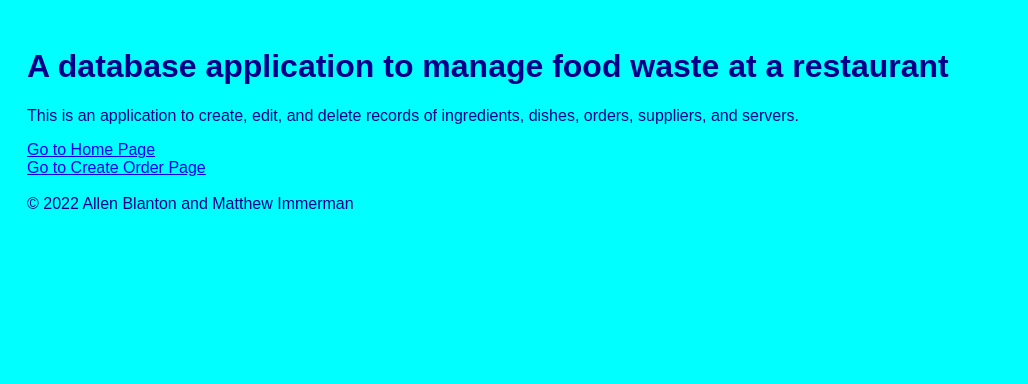
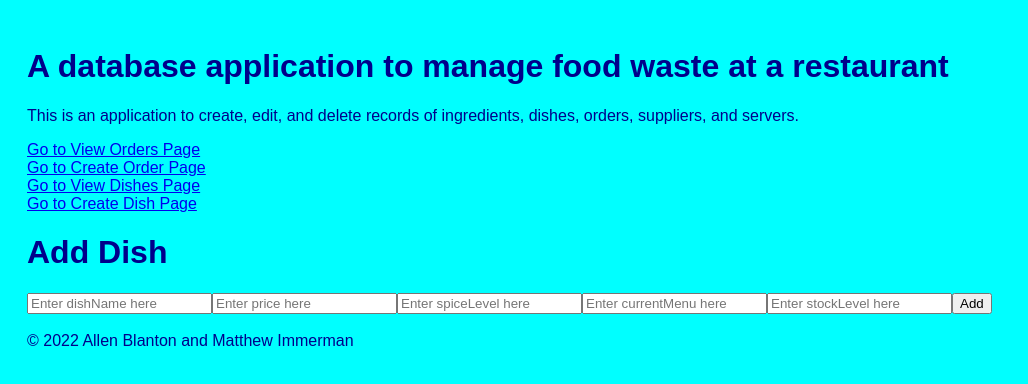
Before and after one commit to ajbbla/cs-340-project, a React (Create React App) app in the folder restaurant_react/: page /add-dish in a window 1280 px wide. Shown: the top 384 px of the page, without its empty margins (0-1028 px from the left). Built offline with nearby package versions, Linux system fonts and the light colour scheme.

Commit message:
added react files for Dishes table and modified controller, App.js, and Navigation component

```diff
--- a/restaurant_react/src/App.js
+++ b/restaurant_react/src/App.js
@@ -6,11 +6,15 @@ import { BrowserRouter as Router, Route } from 'react-router-dom';
 import ViewOrdersPage from './pages/ViewOrdersPage';
 import CreateOrderPage from './pages/CreateOrderPage';
 import EditOrderPage from './pages/EditOrderPage';
+import ViewDishesPage from './pages/ViewDishesPage';
+import CreateDishPage from './pages/CreateDishPage';
+import EditDishPage from './pages/EditDishPage';
 import Navigation from './components/Navigation';
 import { useState } from 'react';
 
 function App() {
   const [orderToEdit, setOrderToEdit] = useState();
+  const [dishToEdit, setDishToEdit] = useState();
   return (
     <div className="App">
       <header>
@@ -31,6 +35,15 @@ function App() {
           <Route path="/edit-order">
             <EditOrderPage orderToEdit={orderToEdit} />
           </Route>
+          <Route path="/view-dishes">
+            <ViewDishesPage setDishToEdit={setDishToEdit} />
+          </Route>
+          <Route path="/add-dish">
+            <CreateDishPage />
+          </Route>
+          <Route path="/edit-dish">
+            <EditDishPage dishToEdit={dishToEdit} />
+          </Route>
         </div>
       </Router>
       <br></br>
--- /dev/null
+++ b/restaurant_react/src/components/Dish.js
@@ -0,0 +1,21 @@
+// citation: react framework adapted from Oregon State University, CS290, Module 5 - React and Module 9 - Full Stack MERN Apps, Spring 2022
+
+import React from 'react';
+import { MdDeleteForever, MdEdit } from 'react-icons/md';
+
+function Dish({ dish, onDelete, onEdit }) {
+    return (
+        <tr>
+            <td>{dish.dishID}</td>
+            <td>{dish.dishName}</td>
+            <td>{dish.price}</td>
+            <td>{dish.spiceLevel}</td>
+            <td>{dish.currentMenu}</td>
+            <td>{dish.stockLevel}</td>
+            <td><MdEdit onClick={() => onEdit(dish)} /></td>
+            <td>< MdDeleteForever onClick={() => onDelete(dish.dishID)} /></td>
+        </tr>
+    );
+}
+
+export default Dish;
--- /dev/null
+++ b/restaurant_react/src/components/DishList.js
@@ -0,0 +1,26 @@
+// citation: react framework adapted from Oregon State University, CS290, Module 5 - React and Module 9 - Full Stack MERN Apps, Spring 2022
+
+import React from 'react';
+import Dish from './Dish';
+
+function DishList({ dishes, onDelete, onEdit }) {
+    return (
+        <table id="dishes">
+            <thead>
+                <tr>
+                    <th>dishID</th>
+                    <th>dishName</th>
+                    <th>price</th>
+                    <th>spiceLevel</th>
+                    <th>currentMenu</th>
+                    <th>stockLevel</th>
+                </tr>
+            </thead>
+            <tbody>
+                {dishes.map((dish, i) => <Dish dish={dish} onDelete={onDelete} onEdit={onEdit} key={i} />)}
+            </tbody>
+        </table>
+    );
+}
+
+export default DishList;
--- a/restaurant_react/src/components/Navigation.js
+++ b/restaurant_react/src/components/Navigation.js
@@ -6,9 +6,13 @@ import { Link } from 'react-router-dom';
 function Navigation() {
     return (
         <nav>
-            <Link to="/view-orders">Go to Home Page</Link>
+            <Link to="/view-orders">Go to View Orders Page</Link>
             <br></br>
             <Link to="/add-order">Go to Create Order Page</Link>
+            <br></br>
+            <Link to="/view-dishes">Go to View Dishes Page</Link>
+            <br></br>
+            <Link to="/add-dish">Go to Create Dish Page</Link>
         </nav>
     );
 }
--- /dev/null
+++ b/restaurant_react/src/pages/CreateDishPage.js
@@ -0,0 +1,67 @@
+// citation: react framework adapted from Oregon State University, CS290, Module 5 - React and Module 9 - Full Stack MERN Apps, Spring 2022
+
+import React, { useState } from 'react';
+import { useHistory } from "react-router-dom";
+
+function CreateDishPage() {
+    const [dishName, setDishName] = useState('');
+    const [price, setPrice] = useState('');
+    const [spiceLevel, setSpiceLevel] = useState('');
+    const [currentMenu, setCurrentMenu] = useState('');
+    const [stockLevel, setStockLevel] = useState('');
+
+    const history = useHistory();
+
+    const addDish = async () => {
+        const newDish = { dishName, price:Number(price), spiceLevel:Number(spiceLevel), currentMenu:Number(currentMenu), stockLevel };
+        const response = await fetch('/dishes', {
+            method: 'POST',
+            body: JSON.stringify(newDish),
+            headers: {
+                'Content-Type': 'application/json',
+            },
+        });
+        if(response.status === 201){
+            alert("Successfully added the dish!");
+        } else {
+            alert(`Failed to add dish, status code = ${response.status}`);
+        }
+        history.push("/view-dishes");
+    };
+
+    return (
+        <div>
+            <h1>Add Dish</h1>
+            <input
+                type="text"
+                placeholder="Enter dishName here"
+                value={dishName}
+                onChange={e => setDishName(e.target.value)} />
+            <input
+                type="text"
+                placeholder="Enter price here"
+                value={price}
+                onChange={e => setPrice(e.target.value)} />
+            <input
+                type="text"
+                placeholder="Enter spiceLevel here"
+                value={spiceLevel}
+                onChange={e => setSpiceLevel(e.target.value)} />
+            <input
+                type="text"
+                placeholder="Enter currentMenu here"
+                value={currentMenu}
+                onChange={e => setCurrentMenu(e.target.value)} />
+            <input
+                type="text"
+                placeholder="Enter stockLevel here"
+                value={stockLevel}
+                onChange={e => setStockLevel(e.target.value)} />
+            <button
+                onClick={addDish}
+            >Add</button>
+        </div>
+    );
+}
+
+export default CreateDishPage;
--- /dev/null
+++ b/restaurant_react/src/pages/EditDishPage.js
@@ -0,0 +1,63 @@
+// citation: react framework adapted from Oregon State University, CS290, Module 5 - React and Module 9 - Full Stack MERN Apps, Spring 2022
+
+import React, { useState } from 'react';
+import { useHistory } from "react-router-dom";
+
+function EditDishPage({ dishToEdit }) {
+    const [dishID, setDishID] = useState(dishToEdit.dishID);
+    const [dishName, setDishName] = useState(dishToEdit.dishName);
+    const [price, setPrice] = useState(dishToEdit.price);
+    const [spiceLevel, setSpiceLevel] = useState(dishToEdit.spiceLevel);
+    const [currentMenu, setCurrentMenu] = useState(dishToEdit.currentMenu);
+    const [stockLevel, setStockLevel] = useState(dishToEdit.stockLevel);
+
+    const history = useHistory();
+
+    const editDish = async () => {
+        const editedDish = { dishID:Number(dishID), dishName, price:Number(price), spiceLevel:Number(spiceLevel), currentMenu:Number(currentMenu), stockLevel };
+        const response = await fetch(`/dishes/${dishToEdit._id}`, {
+            method: 'PUT',
+            body: JSON.stringify(editedDish),
+            headers: {
+                'Content-Type': 'application/json',
+            },
+        });
+        if(response.status === 200){
+            alert("Successfully edited the dish!");
+        } else {
+            alert(`Failed to edit dish, status code = ${response.status}`);
+        }
+        history.push("/view-dishes");
+    };
+
+    return (
+        <div>
+            <h1>Edit Dish</h1>
+            <input
+                type="text"
+                value={dishName}
+                onChange={e => setDishName(e.target.value)} />
+            <input
+                type="text"
+                value={price}
+                onChange={e => setPrice(e.target.value)} />
+            <input
+                type="text"
+                value={spiceLevel}
+                onChange={e => setSpiceLevel(e.target.value)} />
+            <input
+                type="text"
+                value={currentMenu}
+                onChange={e => setCurrentMenu(e.target.value)} />
+            <input
+                type="text"
+                value={stockLevel}
+                onChange={e => setStockLevel(e.target.value)} />
+            <button
+                onClick={editDish}
+            >Save</button>
+        </div>
+    );
+}
+
+export default EditDishPage;
--- /dev/null
+++ b/restaurant_react/src/pages/ViewDishesPage.js
@@ -0,0 +1,45 @@
+// citation: react framework adapted from Oregon State University, CS290, Module 5 - React and Module 9 - Full Stack MERN Apps, Spring 2022
+
+import React from 'react';
+import DishList from '../components/DishList';
+import { useState, useEffect } from 'react';
+import { useHistory } from 'react-router-dom';
+
+function ViewDishesPage({ setDishToEdit }) {
+    const [dishes, setDishes] = useState([]);
+    const history = useHistory();
+
+    const loadDishes = async () => {
+        const response = await fetch('/dishes');
+        const dishes = await response.json();
+        setDishes(dishes);
+    }
+
+    useEffect(() => {
+        loadDishes();
+    }, []);
+
+    const onDelete = async _id => {
+        const response = await fetch(`/dishes/${_id}`, { method: 'DELETE' });
+        if (response.status === 204) {
+            setDishes(dishes.filter(e => e._id !== _id));
+            loadDishes();
+        } else {
+            console.error(`Failed to delete dish with id = ${_id}, status code = ${response.status}`)
+        }
+    }
+
+    const onEdit = dish => {
+        setDishToEdit(dish);
+        history.push("/edit-dish");
+    }
+
+    return (
+        <>
+            <h2>List of Dishes</h2>
+            <DishList dishes={dishes} onDelete={onDelete} onEdit={onEdit}></DishList>
+        </>
+    );
+}
+
+export default ViewDishesPage;
```
Also changed, not shown: 1 other file (tests, documents, lock files or other folders).
